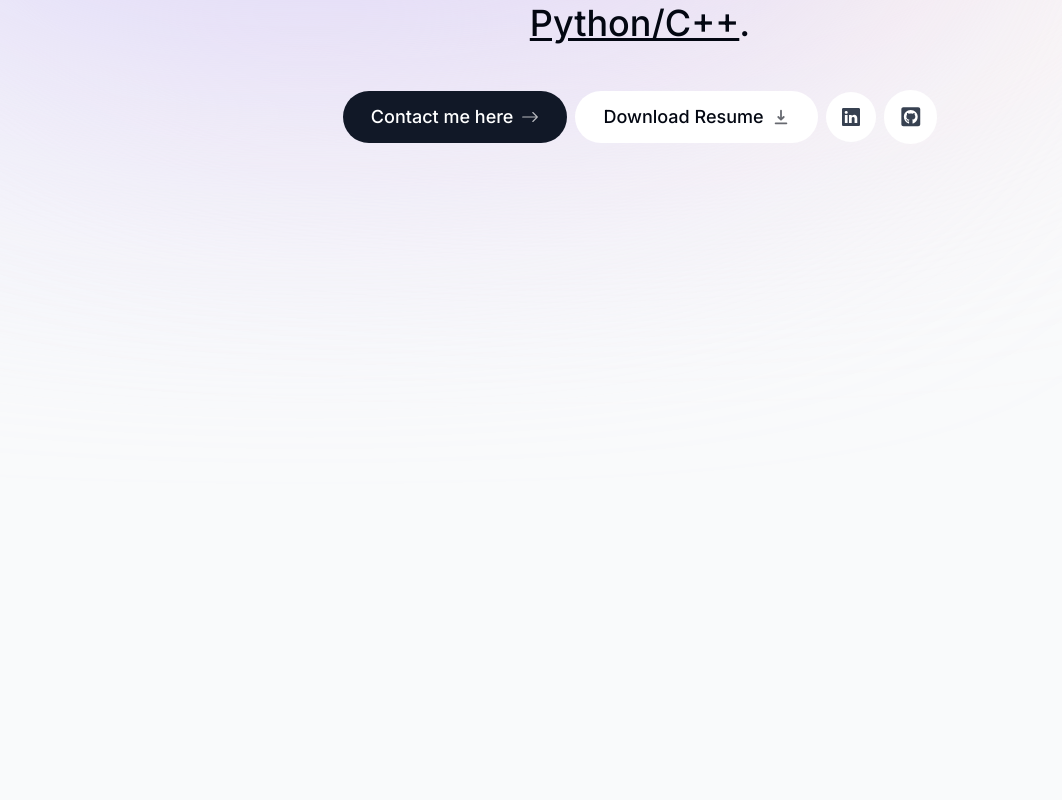
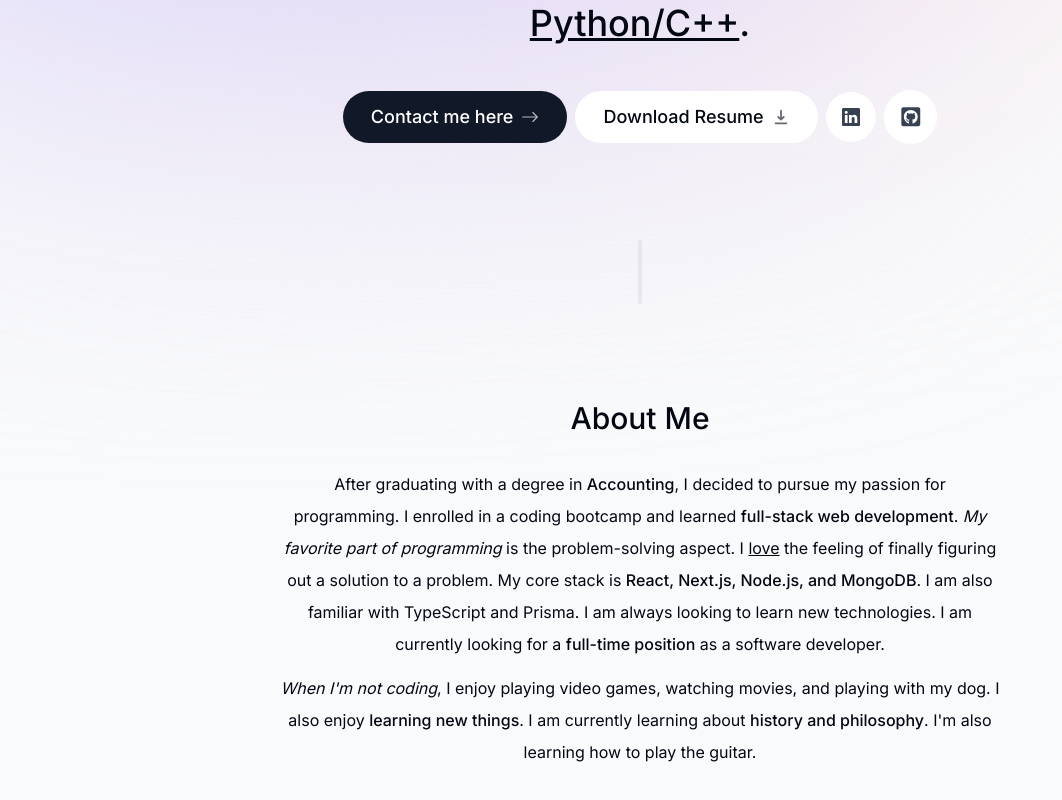
Before and after one commit to srinivasthomala/portfolio, a Next.js app: page / in a window 1280 px wide. Shown: the part 422-1222 px from the top of the page, without its empty margins (0-1062 px from the left). Built offline with nearby package versions, Linux system fonts and the light colour scheme.

Commit message:
Add About section

```diff
--- a/app/page.tsx
+++ b/app/page.tsx
@@ -1,9 +1,13 @@
+import About from "@/components/about";
 import Intro from "@/components/intro";
+import SectionDivider from "@/components/section-divider";
 
 export default function Home() {
   return (
     <main className="flex flex-col items-center px-4">
       <Intro />
+      <SectionDivider />
+      <About />
     </main>
   );
 }
--- /dev/null
+++ b/components/about.tsx
@@ -0,0 +1,45 @@
+"use client";
+
+import React from "react";
+import SectionHeading from "./section-heading";
+import { motion } from "framer-motion";
+
+export default function About() {
+  return (
+    <motion.section
+      className="mb-28 max-w-[45rem] text-center leading-8 sm:mb-40 scroll-mt-28"
+      initial={{ opacity: 0, y: 100 }}
+      animate={{ opacity: 1, y: 0 }}
+      transition={{ delay: 0.175 }}
+      id="about"
+    >
+      <SectionHeading>About me</SectionHeading>
+      <p className="mb-3">
+        After graduating with a degree in{" "}
+        <span className="font-medium">Accounting</span>, I decided to pursue my
+        passion for programming. I enrolled in a coding bootcamp and learned{" "}
+        <span className="font-medium">full-stack web development</span>.{" "}
+        <span className="italic">My favorite part of programming</span> is the
+        problem-solving aspect. I <span className="underline">love</span> the
+        feeling of finally figuring out a solution to a problem. My core stack
+        is{" "}
+        <span className="font-medium">
+          React, Next.js, Node.js, and MongoDB
+        </span>
+        . I am also familiar with TypeScript and Prisma. I am always looking to
+        learn new technologies. I am currently looking for a{" "}
+        <span className="font-medium">full-time position</span> as a software
+        developer.
+      </p>
+
+      <p>
+        <span className="italic">When I'm not coding</span>, I enjoy playing
+        video games, watching movies, and playing with my dog. I also enjoy{" "}
+        <span className="font-medium">learning new things</span>. I am currently
+        learning about{" "}
+        <span className="font-medium">history and philosophy</span>. I'm also
+        learning how to play the guitar.
+      </p>
+    </motion.section>
+  );
+}
--- /dev/null
+++ b/components/section-divider.tsx
@@ -0,0 +1,15 @@
+"use client";
+
+import React from "react";
+import { motion } from "framer-motion";
+
+export default function SectionDivider() {
+  return (
+    <motion.div
+      className="bg-gray-200 my-24 h-16 w-1 rounded-full hidden sm:block dark:bg-opacity-20"
+      initial={{ opacity: 0, y: 100 }}
+      animate={{ opacity: 1, y: 0 }}
+      transition={{ delay: 0.125 }}
+    ></motion.div>
+  );
+}
--- /dev/null
+++ b/components/section-heading.tsx
@@ -0,0 +1,13 @@
+import React from "react";
+
+type SectionHeadingProps = {
+  children: React.ReactNode;
+};
+
+export default function SectionHeading({ children }: SectionHeadingProps) {
+  return (
+    <h2 className="text-3xl font-medium capitalize mb-8 text-center">
+      {children}
+    </h2>
+  );
+}
```
